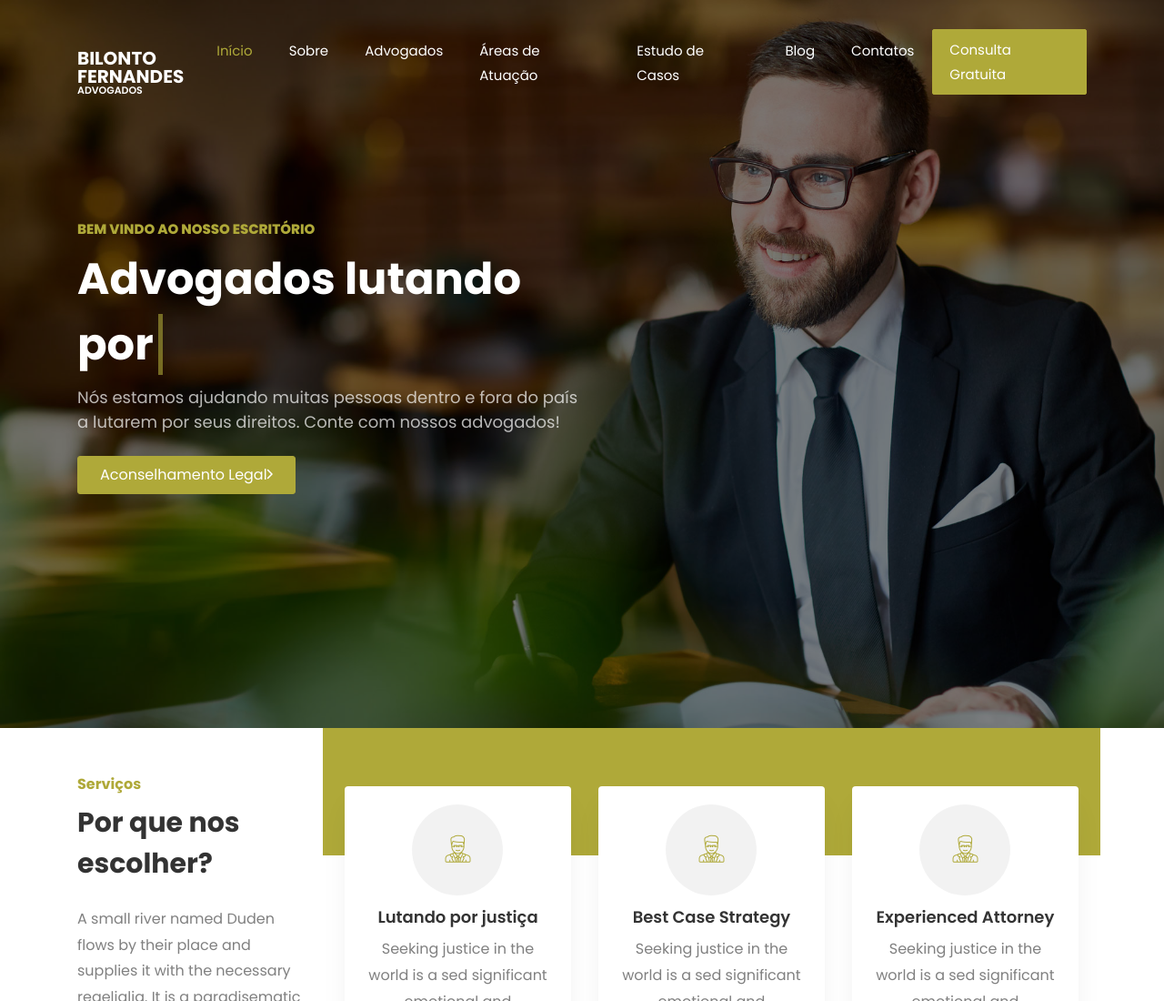
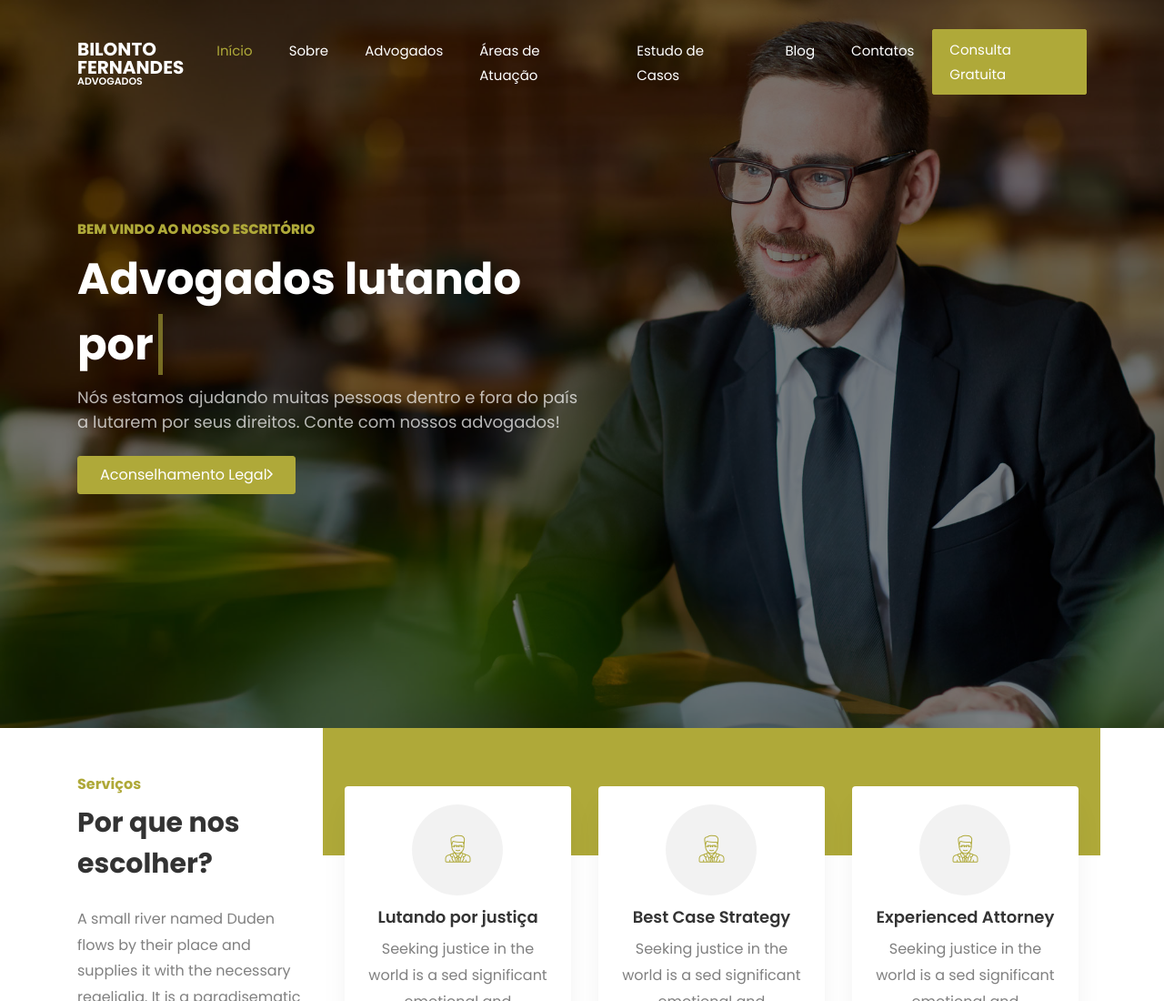
Before and after one commit to asfrazao/bilontofernandesadv, a plain HTML site: page index.html in a window 1280 px wide. Shown: the top 1100 px of the page at 91% size. Drawn offline with Linux system fonts and the light colour scheme; some packages are replaced by stand-ins of ours; no server answers; files whose address does not match are found by name.

Commit message:
Ajuste de textos 24-07-2020

```diff
--- a/index.html
+++ b/index.html
@@ -26,7 +26,7 @@
 
 	  <nav class="navbar px-md-0 navbar-expand-lg navbar-dark ftco_navbar bg-dark ftco-navbar-light" id="ftco-navbar">
 	    <div class="container">
-			<a class="navbar-brand" href="index.html"><br>Bilonto</br>Fernandes<span>Advogados</span></a>
+			<a class="navbar-brand" href="index.html">Bilonto<br>Fernandes<span>Advogados</span></a>
 	      <button class="navbar-toggler" type="button" data-toggle="collapse" data-target="#ftco-nav" aria-controls="ftco-nav" aria-expanded="false" aria-label="Toggle navigation">
 	        <span class="oi oi-menu"></span> Menu
 	      </button>
```
